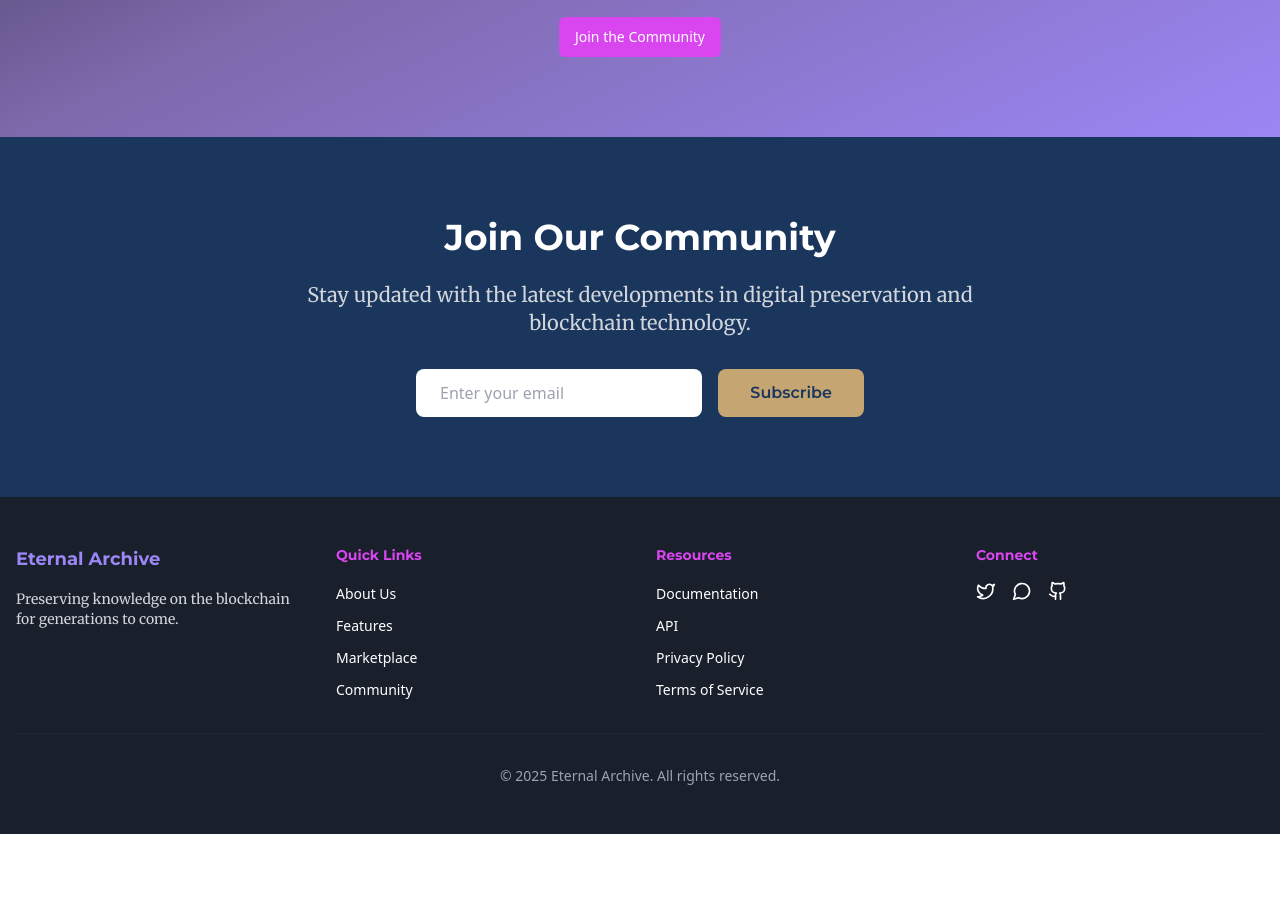
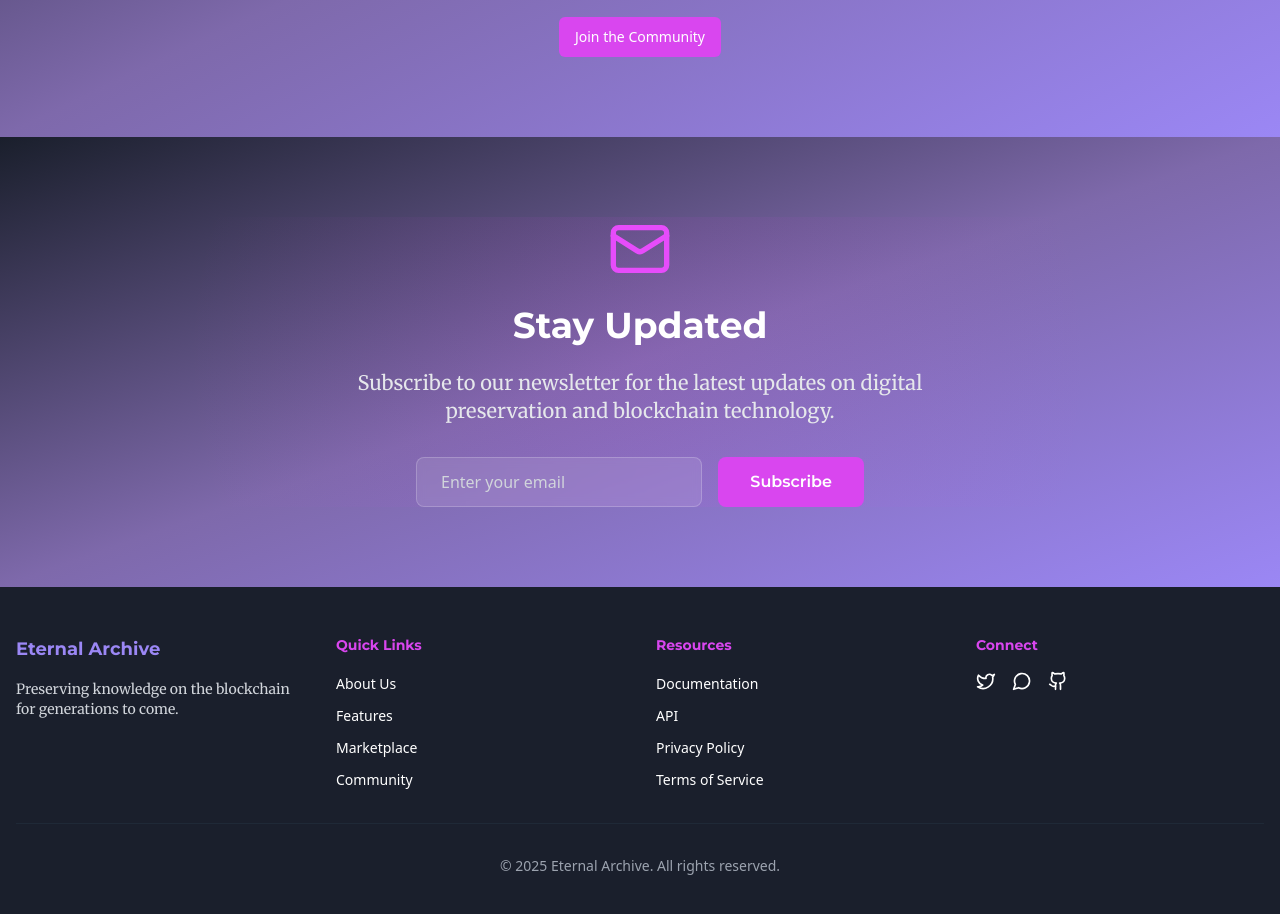
Before and after one commit to DisciplesofLove/timeless-knowledge-haven, a React (Vite) app: page / in a window 1280 px wide. Shown: the part 3700-4614 px from the top of the page. Before the commit the page ends 4534 px from the top, so only its background shows below. Built offline with nearby package versions, Linux system fonts and the light colour scheme.

Commit message:
Update newsletter section styling
Refactor the "Join Our Community" section on the homepage to focus exclusively on the newsletter subscription. Adjust the styling to ensure consistency with the overall template design.
[skip gpt_engineer]

```diff
--- a/src/components/Newsletter.tsx
+++ b/src/components/Newsletter.tsx
@@ -1,5 +1,6 @@
 import { useState } from "react";
 import { useToast } from "@/hooks/use-toast";
+import { Mail } from "lucide-react";
 
 export const Newsletter = () => {
   const [email, setEmail] = useState("");
@@ -15,13 +16,16 @@ export const Newsletter = () => {
   };
 
   return (
-    <section className="py-20 bg-eternal-blue">
-      <div className="container mx-auto px-4 text-center">
-        <h2 className="text-4xl font-montserrat font-bold text-white mb-6">
-          Join Our Community
+    <section className="py-20 bg-gradient-to-br from-[#1A1F2C] via-[#7E69AB] to-[#9b87f5]">
+      <div className="container mx-auto px-4 text-center relative">
+        <div className="absolute inset-0 bg-[radial-gradient(circle_at_center,rgba(217,70,239,0.1)_0%,rgba(26,31,44,0)_70%)]" />
+        <div className="relative z-10">
+          <Mail className="w-16 h-16 mx-auto mb-6 text-[#D946EF] animate-glow-pulse" />
+          <h2 className="text-4xl font-montserrat font-bold text-white mb-6 bg-clip-text">
+            Stay Updated
           </h2>
-        <p className="text-xl text-gray-300 mb-8 font-merriweather max-w-2xl mx-auto">
-          Stay updated with the latest developments in digital preservation and blockchain technology.
+          <p className="text-xl text-gray-200 mb-8 font-merriweather max-w-2xl mx-auto">
+            Subscribe to our newsletter for the latest updates on digital preservation and blockchain technology.
           </p>
           <form onSubmit={handleSubmit} className="max-w-md mx-auto">
             <div className="flex flex-col sm:flex-row gap-4">
@@ -30,18 +34,19 @@ export const Newsletter = () => {
                 value={email}
                 onChange={(e) => setEmail(e.target.value)}
                 placeholder="Enter your email"
-              className="flex-1 px-6 py-3 rounded-lg text-eternal-blue"
+                className="flex-1 px-6 py-3 rounded-lg bg-white/10 text-white placeholder-gray-300 border border-white/20 focus:outline-none focus:ring-2 focus:ring-[#D946EF] backdrop-blur-sm"
                 required
               />
               <button
                 type="submit"
-              className="bg-eternal-gold text-eternal-blue font-montserrat font-semibold px-8 py-3 rounded-lg transition-all hover:bg-white"
+                className="bg-[#D946EF] text-white font-montserrat font-semibold px-8 py-3 rounded-lg transition-all hover:bg-[#E5DEFF] hover:text-[#1A1F2C]"
               >
                 Subscribe
               </button>
             </div>
           </form>
         </div>
+      </div>
     </section>
   );
 };
```
Lines whose indentation alone changed are shown as unchanged.
